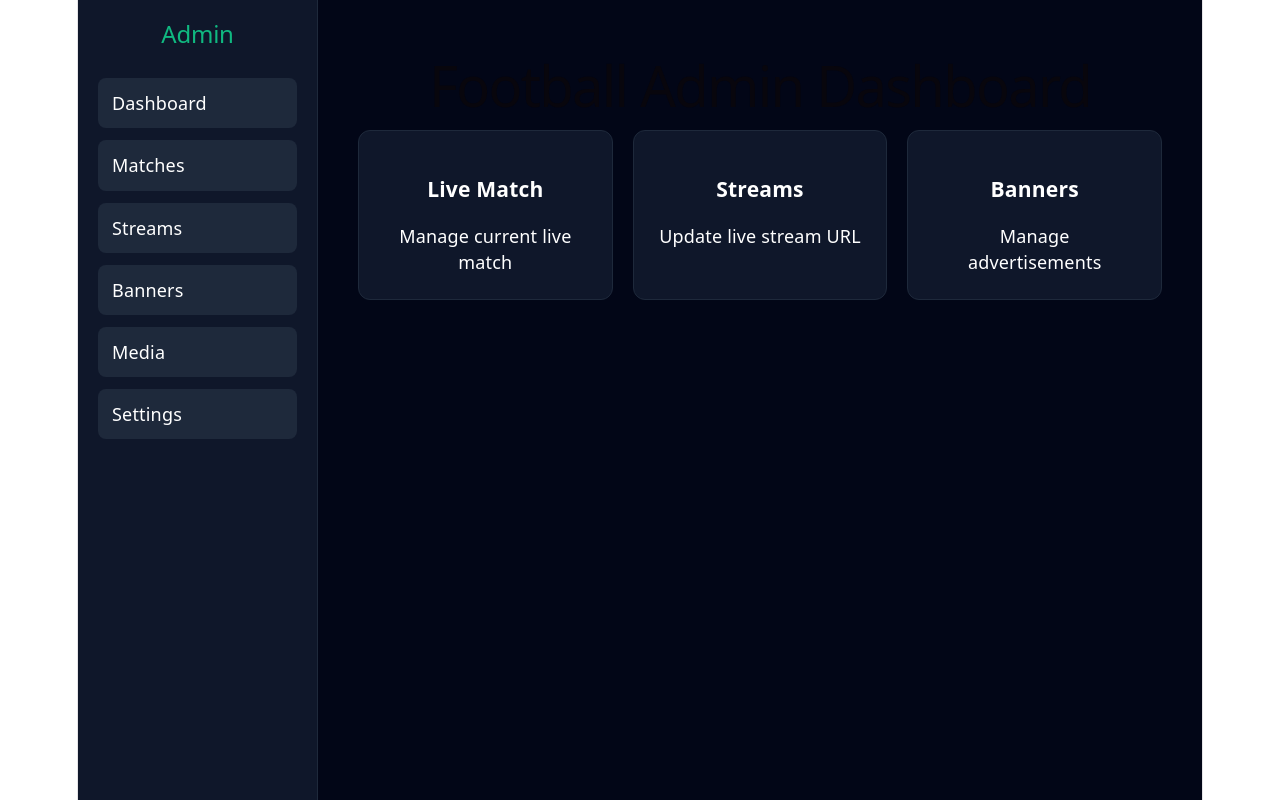
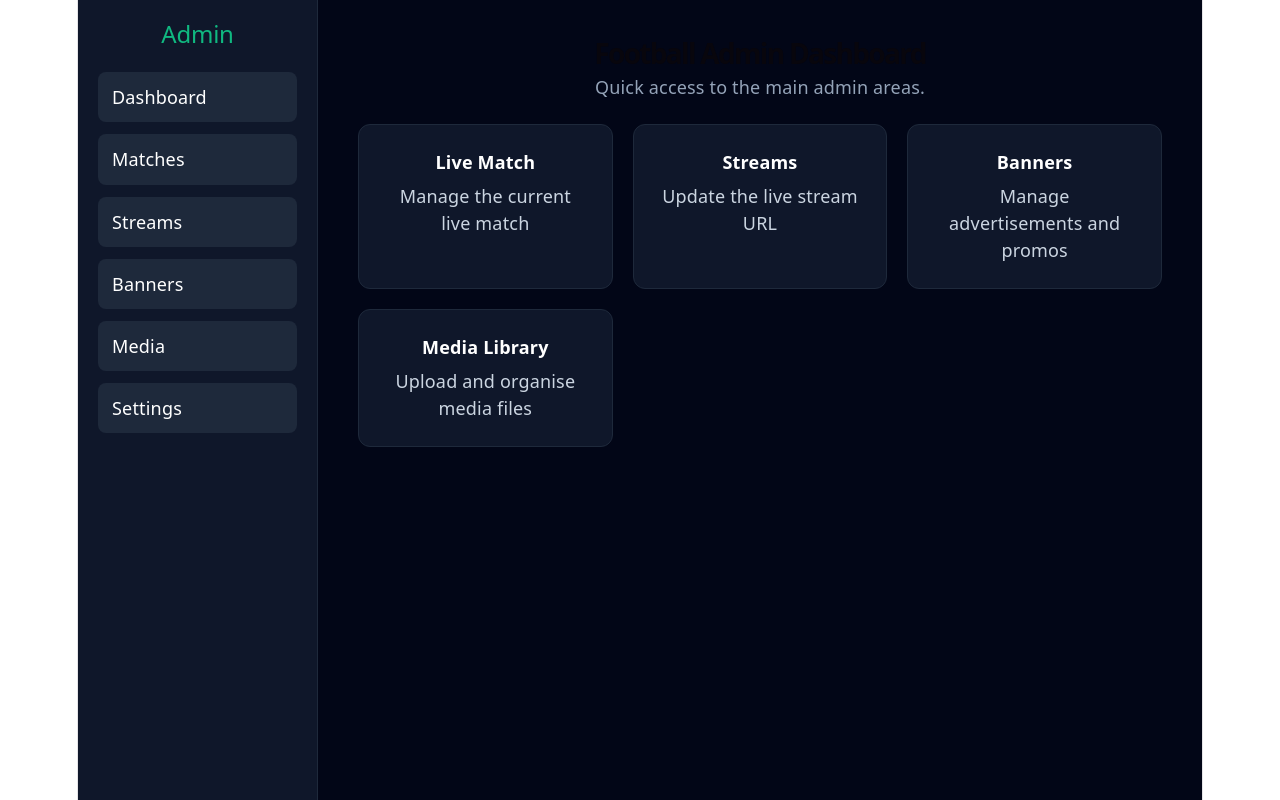
Before and after one commit to snitchwk-khant/football-live-project, a React (Vite) app in the folder football-stream/: page /dashboard in a window 1280 px wide. Built offline with nearby package versions, Linux system fonts and the light colour scheme.

Commit message:
Fix Media Library route registration

```diff
--- a/football-stream/src/App.jsx
+++ b/football-stream/src/App.jsx
@@ -7,6 +7,7 @@ import Matches from "./admin/Matches";
 import Streams from "./admin/Streams.jsx";
 import Banners from "./admin/Banners.jsx";
 import Settings from "./admin/Settings.jsx";
+import Media from "./admin/Media/index.jsx";
 
 function App() {
   return (
@@ -17,6 +18,7 @@ function App() {
       <Route path="/dashboard/matches" element={<Matches />} />
       <Route path="/dashboard/streams" element={<Streams />} />
       <Route path="/dashboard/banners" element={<Banners />} />
+      <Route path="/dashboard/media" element={<Media />} />
       <Route path="/dashboard/settings" element={<Settings />} />
     </Routes>
   );
--- a/football-stream/src/admin/Dashboard.jsx
+++ b/football-stream/src/admin/Dashboard.jsx
@@ -1,28 +1,38 @@
+import { Link } from "react-router-dom";
 import Sidebar from "./Sidebar";
+
+const cards = [
+  { title: "Live Match", description: "Manage the current live match", to: "/dashboard/matches" },
+  { title: "Streams", description: "Update the live stream URL", to: "/dashboard/streams" },
+  { title: "Banners", description: "Manage advertisements and promos", to: "/dashboard/banners" },
+  { title: "Media Library", description: "Upload and organise media files", to: "/dashboard/media" },
+];
 
 export default function Dashboard() {
   return (
-    <div style={{ display: "flex", background: "#020617", color: "white" }}>
+    <div style={{ display: "flex", minHeight: "100vh", background: "#020617", color: "white" }}>
       <Sidebar />
 
-      <main style={{ flex: 1, padding: "40px" }}>
-        <h1>Football Admin Dashboard</h1>
+      <main style={{ flex: 1, padding: "40px", background: "#020617" }}>
+        <div style={{ marginBottom: "24px" }}>
+          <h1 style={{ margin: 0, fontSize: "28px", fontWeight: 600 }}>Football Admin Dashboard</h1>
+          <p style={{ margin: "8px 0 0", color: "#94a3b8" }}>Quick access to the main admin areas.</p>
+        </div>
 
-        <div style={{ marginTop: "30px", display: "grid", gridTemplateColumns: "repeat(3, 1fr)", gap: "20px" }}>
-          <div style={cardStyle}>
-            <h3>Live Match</h3>
-            <p>Manage current live match</p>
-          </div>
-
-          <div style={cardStyle}>
-            <h3>Streams</h3>
-            <p>Update live stream URL</p>
-          </div>
-
-          <div style={cardStyle}>
-            <h3>Banners</h3>
-            <p>Manage advertisements</p>
-          </div>
+        <div
+          style={{
+            display: "grid",
+            gridTemplateColumns: "repeat(auto-fit, minmax(220px, 1fr))",
+            gap: "20px",
+            maxWidth: "900px",
+          }}
+        >
+          {cards.map((card) => (
+            <Link key={card.title} to={card.to} style={cardStyle}>
+              <h3 style={{ margin: "0 0 8px", fontSize: "18px" }}>{card.title}</h3>
+              <p style={{ margin: 0, color: "#cbd5e1", lineHeight: 1.5 }}>{card.description}</p>
+            </Link>
+          ))}
         </div>
       </main>
     </div>
@@ -34,4 +44,7 @@ const cardStyle = {
   padding: "24px",
   borderRadius: "12px",
   border: "1px solid #1e293b",
+  color: "white",
+  textDecoration: "none",
+  transition: "transform 0.2s ease, border-color 0.2s ease",
 };
--- a/football-stream/src/admin/Sidebar.jsx
+++ b/football-stream/src/admin/Sidebar.jsx
@@ -2,7 +2,8 @@ import { Link } from "react-router-dom";
 
 export default function Sidebar() {
   return (
-    <aside style={{
+    <aside
+      style={{
         width: "100%",
         maxWidth: "240px",
         minHeight: "100vh",
@@ -10,17 +11,30 @@ export default function Sidebar() {
         background: "#0f172a",
         color: "white",
         padding: "20px",
-      borderRight: "1px solid #1e293b"
-    }}>
-      <h2 style={{ color: "#10b981", textAlign: "center" }}>Admin</h2>
+        borderRight: "1px solid #1e293b",
+      }}
+    >
+      <h2 style={{ color: "#10b981", textAlign: "center", marginBottom: "24px" }}>Admin</h2>
 
-      <nav style={{ display: "flex", flexDirection: "column", gap: "12px", marginTop: "30px" }}>
-        <Link style={linkStyle} to="/dashboard">Dashboard</Link>
-        <Link style={linkStyle} to="/dashboard/matches">Matches</Link>
-        <Link style={linkStyle} to="/dashboard/streams">Streams</Link>
-        <Link style={linkStyle} to="/dashboard/banners">Banners</Link>
-        <Link style={linkStyle} to="/dashboard/media">Media</Link>
-        <Link style={linkStyle} to="/dashboard/settings">Settings</Link>
+      <nav style={{ display: "flex", flexDirection: "column", gap: "12px" }}>
+        <Link style={linkStyle} to="/dashboard">
+          Dashboard
+        </Link>
+        <Link style={linkStyle} to="/dashboard/matches">
+          Matches
+        </Link>
+        <Link style={linkStyle} to="/dashboard/streams">
+          Streams
+        </Link>
+        <Link style={linkStyle} to="/dashboard/banners">
+          Banners
+        </Link>
+        <Link style={linkStyle} to="/dashboard/media">
+          Media
+        </Link>
+        <Link style={linkStyle} to="/dashboard/settings">
+          Settings
+        </Link>
       </nav>
     </aside>
   );
```
Lines whose indentation alone changed are shown as unchanged.
